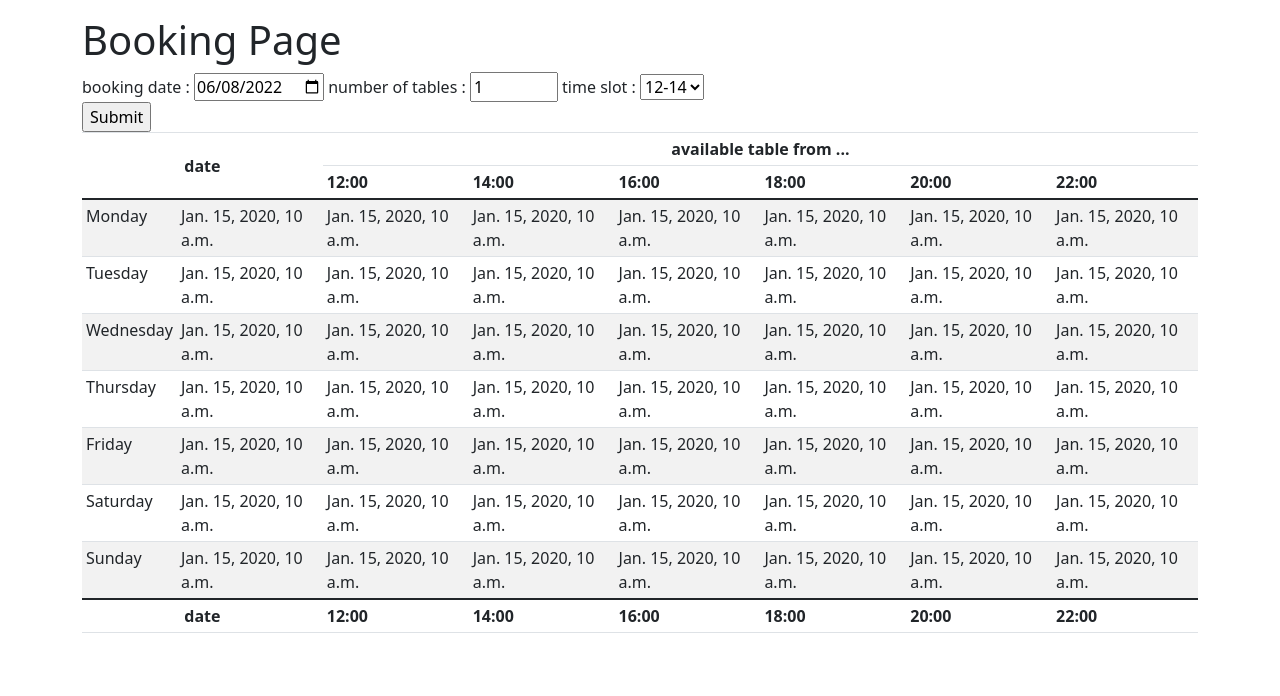
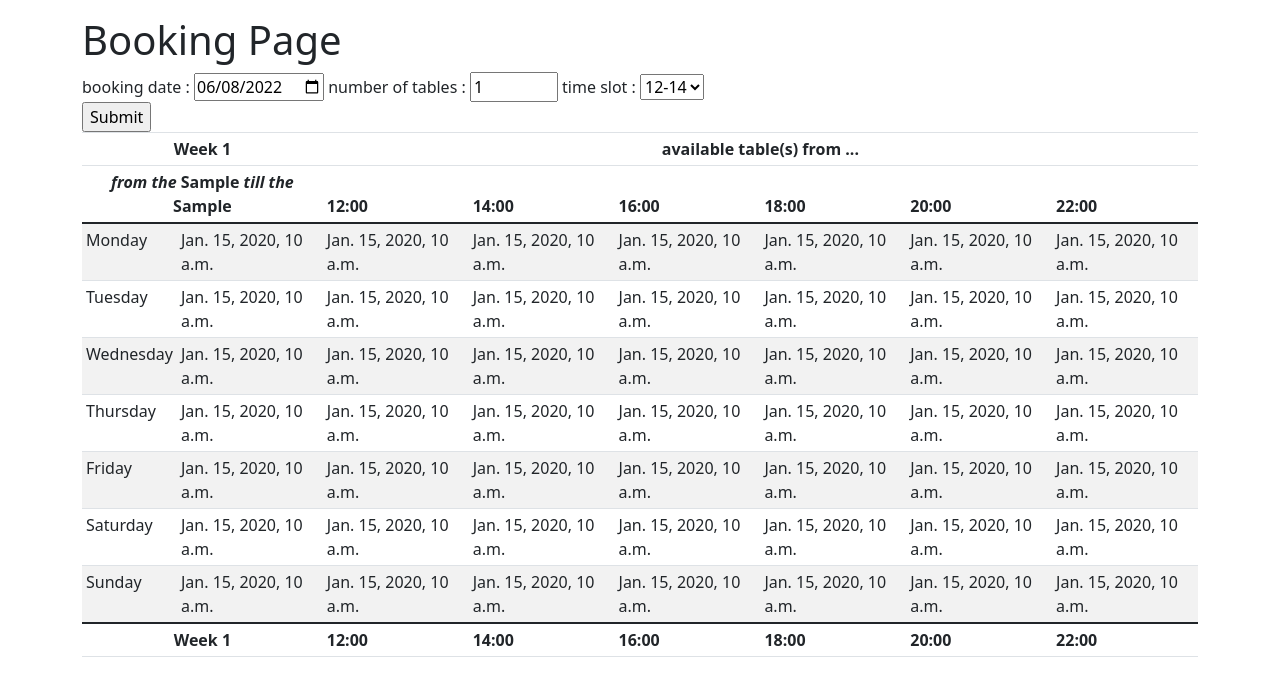
Before and after one commit to Zolske/restaurant_manager, a Django app: template templates/bookings.html in a window 1280 px wide. Shown: the part 73-769 px from the top of the page. Run offline with Django 4.2, Linux system fonts and the light colour scheme; the template is opened without the code that fills it: most values are stand-ins (such as "Sample title", 1, 10 or a date in 2020).

Commit message:
refactor booking views and separeted function defenitions to 'local_module'

```diff
--- a/templates/bookings.html
+++ b/templates/bookings.html
@@ -27,10 +27,13 @@
 <table class="table table-striped table-sm">
     <thead class="table-bordered">
         <tr>
-            <th rowspan="2" colspan="2" class="text-center align-middle">date</th>
-            <th colspan="6" class="text-center">available table from ...</th>
+            <th colspan="2" class="text-center">Week
+                {{this_week_meta.week_num}}</th>
+            <th colspan="6" class="text-center">available table(s) from ...</th>
         </tr>
         <tr>
+            <th colspan="2" class="text-center"><i>from the</i> {{this_week_meta.week_start}} <i>till the</i>
+                {{this_week_meta.week_end}}</th>
             <th>12:00</th>
             <th>14:00</th>
             <th>16:00</th>
@@ -41,119 +44,105 @@
     </thead>
     <tbody>
         <tr>
-            {% if week.Monday%}
-            {% for entry in week.Monday %}
+            {% if this_week_dic.Monday%}
             <td>Monday</td>
-            <td>{{ entry.booking_date }}</td>
-            <td>{{entry.time_slot_12}}</td>
-            <td>{{entry.time_slot_14}}</td>
-            <td>{{entry.time_slot_16}}</td>
-            <td>{{entry.time_slot_18}}</td>
-            <td>{{entry.time_slot_20}}</td>
-            <td>{{entry.time_slot_22}}</td>
-            {% endfor %}
+            <td>{{ this_week_dic.Monday.booking_date }}</td>
+            <td>{{this_week_dic.Monday.time_slot_12}}</td>
+            <td>{{this_week_dic.Monday.time_slot_14}}</td>
+            <td>{{this_week_dic.Monday.time_slot_16}}</td>
+            <td>{{this_week_dic.Monday.time_slot_18}}</td>
+            <td>{{this_week_dic.Monday.time_slot_20}}</td>
+            <td>{{this_week_dic.Monday.time_slot_22}}</td>
             {% else %}
             <td>Monday</td>
             <td colspan="7" class="text-center"><i>(has passed)</i></td>
             {% endif %}
         </tr>
         <tr>
-            {% if week.Tuesday%}
-            {% for entry in week.Tuesday %}
+            {% if this_week_dic.Tuesday%}
             <td>Tuesday</td>
-            <td>{{ entry.booking_date }}</td>
-            <td>{{entry.time_slot_12}}</td>
-            <td>{{entry.time_slot_14}}</td>
-            <td>{{entry.time_slot_16}}</td>
-            <td>{{entry.time_slot_18}}</td>
-            <td>{{entry.time_slot_20}}</td>
-            <td>{{entry.time_slot_22}}</td>
-            {% endfor %}
+            <td>{{ this_week_dic.Tuesday.booking_date }}</td>
+            <td>{{this_week_dic.Tuesday.time_slot_12}}</td>
+            <td>{{this_week_dic.Tuesday.time_slot_14}}</td>
+            <td>{{this_week_dic.Tuesday.time_slot_16}}</td>
+            <td>{{this_week_dic.Tuesday.time_slot_18}}</td>
+            <td>{{this_week_dic.Tuesday.time_slot_20}}</td>
+            <td>{{this_week_dic.Tuesday.time_slot_22}}</td>
             {% else %}
             <td>Tuesday</td>
             <td colspan="7" class="text-center"><i>(has passed)</i></td>
             {% endif %}
         </tr>
         <tr>
-            {% if week.Wednesday%}
-            {% for entry in week.Wednesday %}
+            {% if this_week_dic.Wednesday%}
             <td>Wednesday</td>
-            <td>{{ entry.booking_date }}</td>
-            <td>{{entry.time_slot_12}}</td>
-            <td>{{entry.time_slot_14}}</td>
-            <td>{{entry.time_slot_16}}</td>
-            <td>{{entry.time_slot_18}}</td>
-            <td>{{entry.time_slot_20}}</td>
-            <td>{{entry.time_slot_22}}</td>
-            {% endfor %}
+            <td>{{ this_week_dic.Wednesday.booking_date }}</td>
+            <td>{{this_week_dic.Wednesday.time_slot_12}}</td>
+            <td>{{this_week_dic.Wednesday.time_slot_14}}</td>
+            <td>{{this_week_dic.Wednesday.time_slot_16}}</td>
+            <td>{{this_week_dic.Wednesday.time_slot_18}}</td>
+            <td>{{this_week_dic.Wednesday.time_slot_20}}</td>
+            <td>{{this_week_dic.Wednesday.time_slot_22}}</td>
             {% else %}
             <td>Wednesday</td>
             <td colspan="7" class="text-center"><i>(has passed)</i></td>
             {% endif %}
         </tr>
         <tr>
-            {% if week.Thursday%}
-            {% for entry in week.Thursday %}
+            {% if this_week_dic.Thursday%}
             <td>Thursday</td>
-            <td>{{ entry.booking_date }}</td>
-            <td>{{entry.time_slot_12}}</td>
-            <td>{{entry.time_slot_14}}</td>
-            <td>{{entry.time_slot_16}}</td>
-            <td>{{entry.time_slot_18}}</td>
-            <td>{{entry.time_slot_20}}</td>
-            <td>{{entry.time_slot_22}}</td>
-            {% endfor %}
+            <td>{{ this_week_dic.Thursday.booking_date }}</td>
+            <td>{{this_week_dic.Thursday.time_slot_12}}</td>
+            <td>{{this_week_dic.Thursday.time_slot_14}}</td>
+            <td>{{this_week_dic.Thursday.time_slot_16}}</td>
+            <td>{{this_week_dic.Thursday.time_slot_18}}</td>
+            <td>{{this_week_dic.Thursday.time_slot_20}}</td>
+            <td>{{this_week_dic.Thursday.time_slot_22}}</td>
             {% else %}
             <td>Thursday</td>
             <td colspan="7" class="text-center"><i>(has passed)</i></td>
             {% endif %}
         </tr>
         <tr>
-            {% if week.Friday%}
-            {% for entry in week.Friday %}
+            {% if this_week_dic.Friday%}
             <td>Friday</td>
-            <td>{{ entry.booking_date }}</td>
-            <td>{{entry.time_slot_12}}</td>
-            <td>{{entry.time_slot_14}}</td>
-            <td>{{entry.time_slot_16}}</td>
-            <td>{{entry.time_slot_18}}</td>
-            <td>{{entry.time_slot_20}}</td>
-            <td>{{entry.time_slot_22}}</td>
-            {% endfor %}
+            <td>{{ this_week_dic.Friday.booking_date }}</td>
+            <td>{{this_week_dic.Friday.time_slot_12}}</td>
+            <td>{{this_week_dic.Friday.time_slot_14}}</td>
+            <td>{{this_week_dic.Friday.time_slot_16}}</td>
+            <td>{{this_week_dic.Friday.time_slot_18}}</td>
+            <td>{{this_week_dic.Friday.time_slot_20}}</td>
+            <td>{{this_week_dic.Friday.time_slot_22}}</td>
             {% else %}
             <td>Friday</td>
             <td colspan="7" class="text-center"><i>(has passed)</i></td>
             {% endif %}
         </tr>
         <tr>
-            {% if week.Saturday%}
-            {% for entry in week.Saturday %}
+            {% if this_week_dic.Saturday%}
             <td>Saturday</td>
-            <td>{{ entry.booking_date }}</td>
-            <td>{{entry.time_slot_12}}</td>
-            <td>{{entry.time_slot_14}}</td>
-            <td>{{entry.time_slot_16}}</td>
-            <td>{{entry.time_slot_18}}</td>
-            <td>{{entry.time_slot_20}}</td>
-            <td>{{entry.time_slot_22}}</td>
-            {% endfor %}
+            <td>{{ this_week_dic.Saturday.booking_date }}</td>
+            <td>{{this_week_dic.Saturday.time_slot_12}}</td>
+            <td>{{this_week_dic.Saturday.time_slot_14}}</td>
+            <td>{{this_week_dic.Saturday.time_slot_16}}</td>
+            <td>{{this_week_dic.Saturday.time_slot_18}}</td>
+            <td>{{this_week_dic.Saturday.time_slot_20}}</td>
+            <td>{{this_week_dic.Saturday.time_slot_22}}</td>
             {% else %}
             <td>Saturday</td>
             <td colspan="7" class="text-center"><i>(has passed)</i></td>
             {% endif %}
         </tr>
         <tr>
-            {% if week.Sunday%}
-            {% for entry in week.Sunday %}
+            {% if this_week_dic.Sunday%}
             <td>Sunday</td>
-            <td>{{ entry.booking_date }}</td>
-            <td>{{entry.time_slot_12}}</td>
-            <td>{{entry.time_slot_14}}</td>
-            <td>{{entry.time_slot_16}}</td>
-            <td>{{entry.time_slot_18}}</td>
-            <td>{{entry.time_slot_20}}</td>
-            <td>{{entry.time_slot_22}}</td>
-            {% endfor %}
+            <td>{{ this_week_dic.Sunday.booking_date }}</td>
+            <td>{{this_week_dic.Sunday.time_slot_12}}</td>
+            <td>{{this_week_dic.Sunday.time_slot_14}}</td>
+            <td>{{this_week_dic.Sunday.time_slot_16}}</td>
+            <td>{{this_week_dic.Sunday.time_slot_18}}</td>
+            <td>{{this_week_dic.Sunday.time_slot_20}}</td>
+            <td>{{this_week_dic.Sunday.time_slot_22}}</td>
             {% else %}
             <td>Sunday</td>
             <td colspan="7" class="text-center"><i>(has passed)</i></td>
@@ -162,7 +151,7 @@
     </tbody>
     <tfoot class="table-bordered">
         <tr>
-            <th colspan="2" class="text-center">date</th>
+            <th colspan="2" class="text-center">Week {{this_week_meta.week_num}}</th>
             <th>12:00</th>
             <th>14:00</th>
             <th>16:00</th>
@@ -172,5 +161,4 @@
         </tr>
     </tfoot>
 </table>
-
 {% endblock content %}
```
Also changed, not shown: booking/views.py (+39 -32 lines), local_module/local_functions.py (+139 -14 lines).
